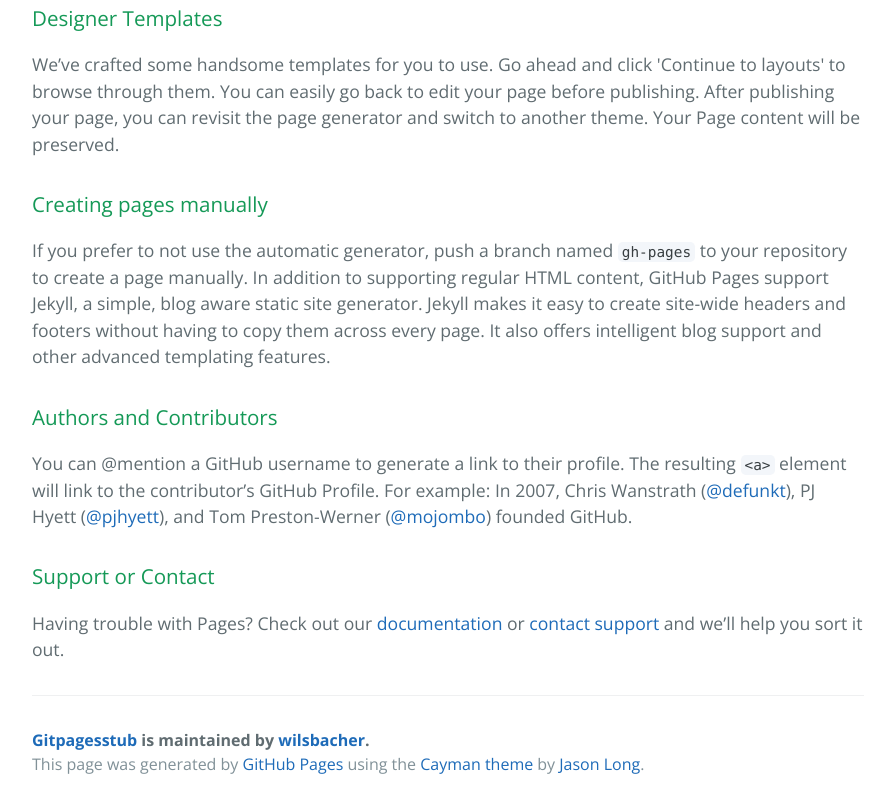
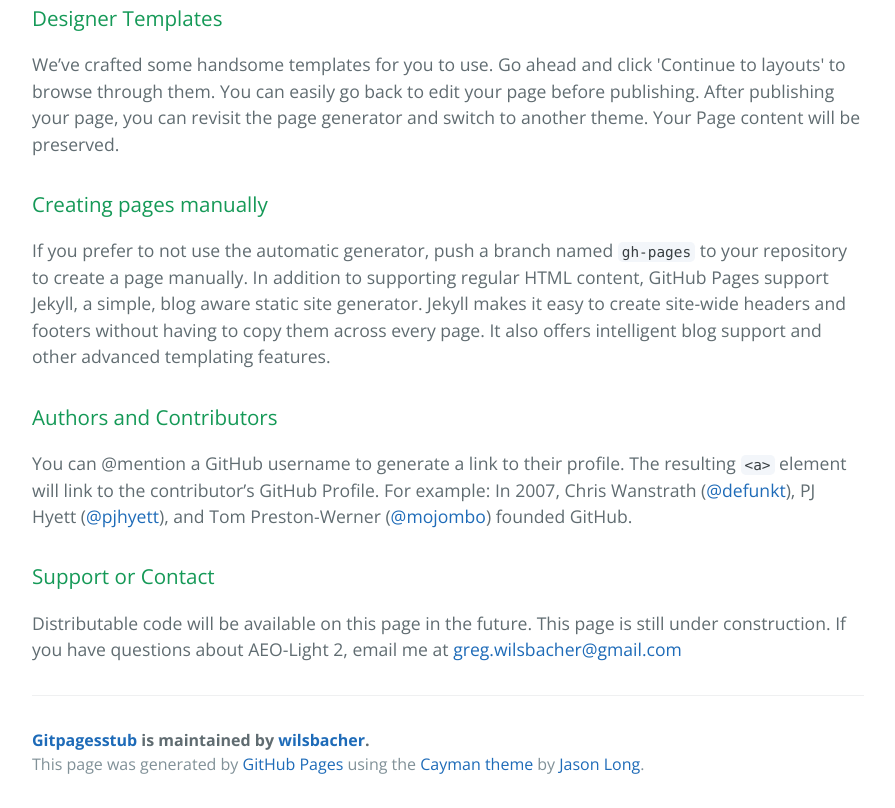
Before and after one commit to sjohnson-imi/GitPagesStub, a plain HTML site: page index.html in a window 1280 px wide. Shown: the part 598-1406 px from the top of the page, without its empty margins (192-1087 px from the left). Drawn offline with nearby package versions, Linux system fonts and the light colour scheme.

```diff
--- a/index.html
+++ b/index.html
@@ -42,7 +42,7 @@
 <h3>
 <a id="support-or-contact" class="anchor" href="#support-or-contact" aria-hidden="true"><span aria-hidden="true" class="octicon octicon-link"></span></a>Support or Contact</h3>
 
-<p>Having trouble with Pages? Check out our <a href="https://help.github.com/pages">documentation</a> or <a href="https://github.com/contact">contact support</a> and we’ll help you sort it out.</p>
+<p>Distributable code will be available on this page in the future. This page is still under construction. If you have questions about AEO-Light 2, email me at <a href="mailto:greg.wilsbacher@gmail.com">greg.wilsbacher@gmail.com</a></p>
 
       <footer class="site-footer">
         <span class="site-footer-owner"><a href="https://github.com/wilsbacher/GitPagesStub">Gitpagesstub</a> is maintained by <a href="https://github.com/wilsbacher">wilsbacher</a>.</span>
```
Also changed, not shown: params.json (+1 -1 lines).
